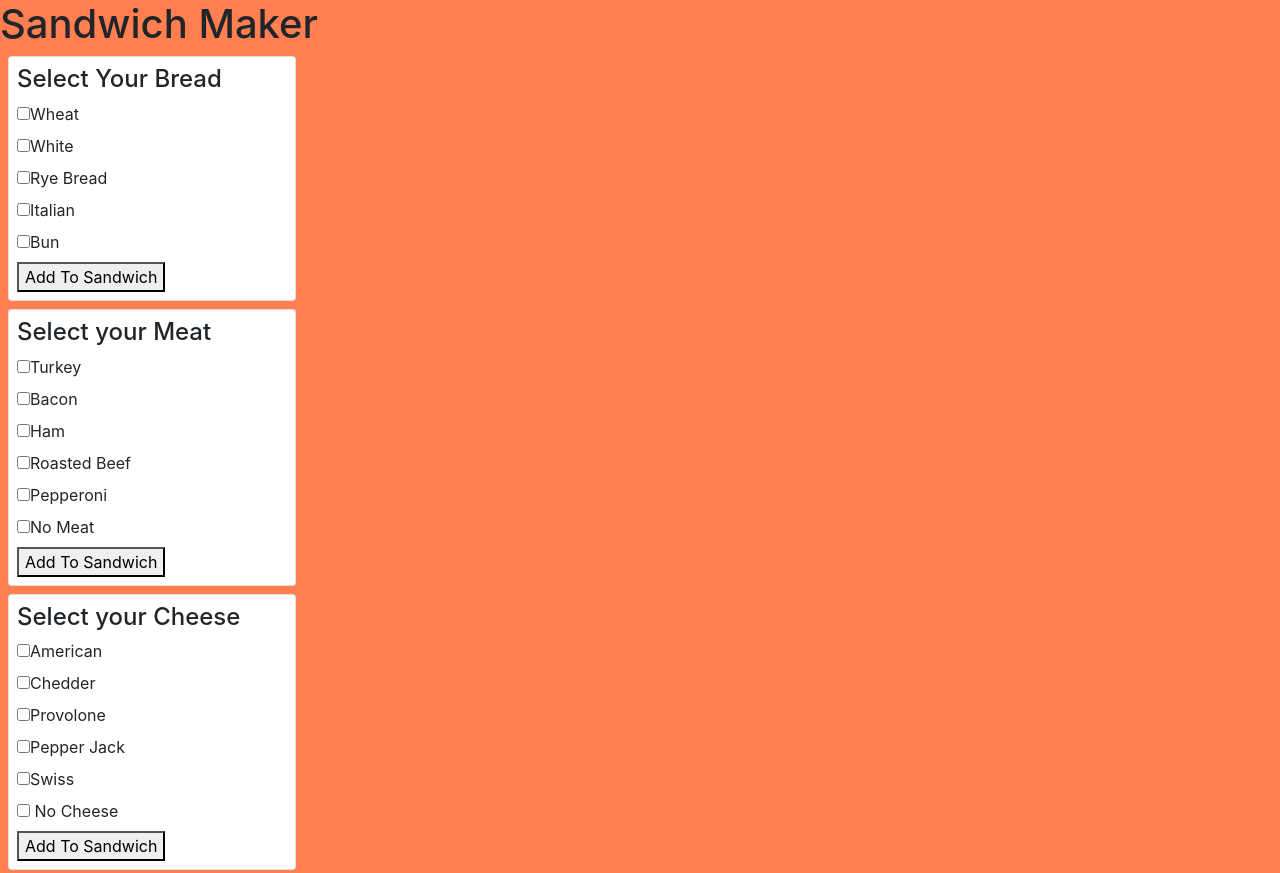
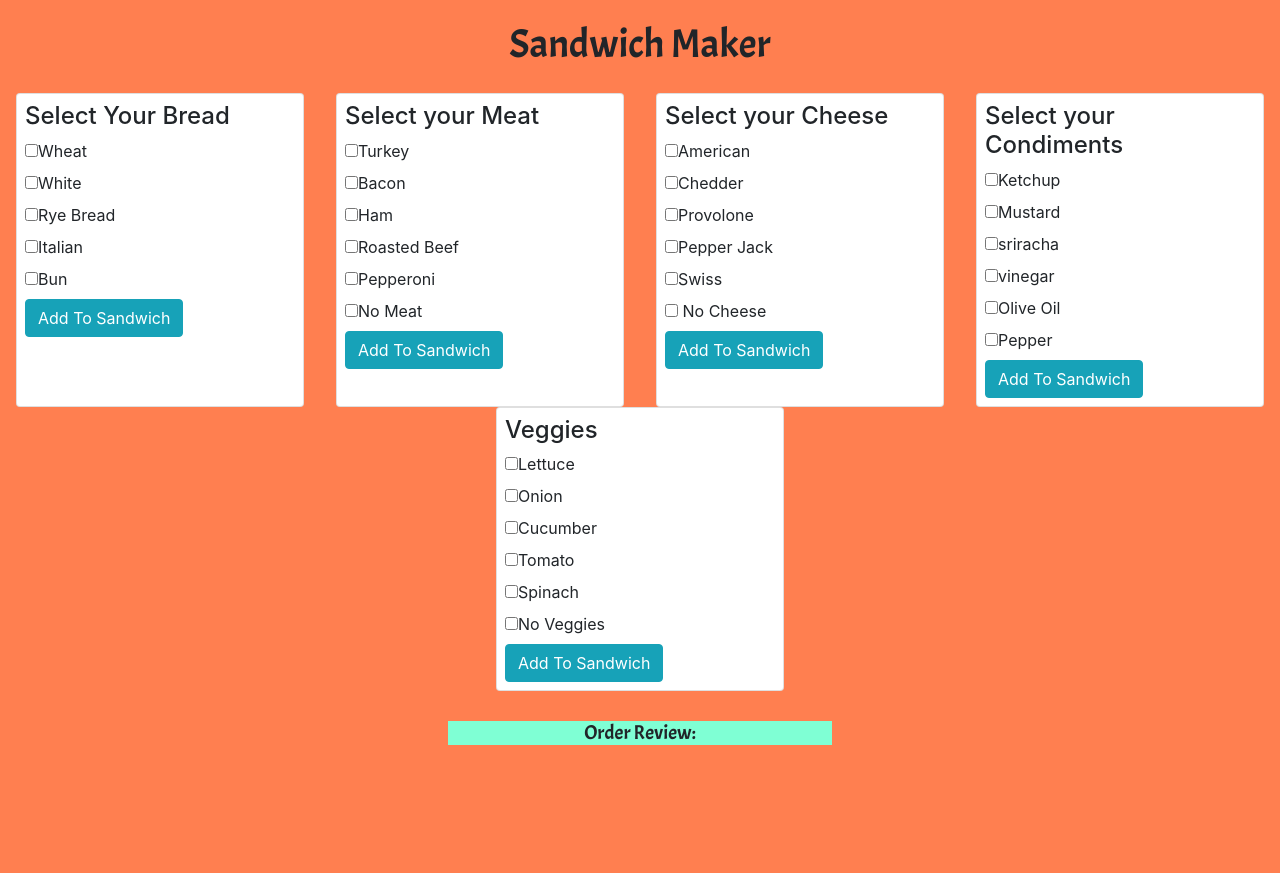
Before and after one commit to ripalpate/sandwich-maker, a plain HTML site: page index.html in a window 1280 px wide. Shown: the top 873 px of the page. After the commit the page ends 800 px from the top, so only its background shows below. Drawn offline with nearby package versions, Linux system fonts and the light colour scheme.

Commit message:
added some styles

```diff
--- a/index.html
+++ b/index.html
@@ -4,13 +4,16 @@
     <meta name="viewport" content="width=device-width, initial-scale=1.0">
     <meta http-equiv="X-UA-Compatible" content="ie=edge">
     <title>Sandwich Maker</title>
+    <link href="https://fonts.googleapis.com/css?family=Acme|Shadows+Into+Light" rel="stylesheet">
     <link rel="stylesheet" href="https://maxcdn.bootstrapcdn.com/bootstrap/4.0.0/css/bootstrap.min.css" integrity="sha384-Gn5384xqQ1aoWXA+058RXPxPg6fy4IWvTNh0E263XmFcJlSAwiGgFAW/dAiS6JXm" crossorigin="anonymous">
     <link rel="stylesheet" href="main.css">
 </head>
 <body>
-    <h1 class="main-heading">Sandwich Maker</h1>
+    <div class="main-heading">
+        <h1>Sandwich Maker</h1>
+    </div>
     <div id="sandwich-form">
-        <div class="card m-2 p-2" style="width: 18rem;">
+        <div class="card p-2" style="width: 18rem;">
             <h4>Select Your Bread</h4>
             <div class="">
               <label class="d-block"><input type="checkbox" name="bread" value="wheat" class="bread">Wheat</label>
@@ -18,10 +21,10 @@
               <label class="d-block"><input type="checkbox" name="bread" value="rye" class="bread">Rye Bread</label>
               <label class="d-block"><input type="checkbox" name="bread" value="italian" class="bread" >Italian</label>
               <label><input type="checkbox" name="bread" value="bun" class="bread">Bun</label>
-              <button id="breadButton" class="d-block">Add To Sandwich</button>
+              <button id="breadButton" class="d-block btn btn-info">Add To Sandwich</button>
             </div>
         </div>
-        <div class="card m-2 p-2" style="width: 18rem;">
+        <div class="card p-2" style="width: 18rem;">
             <h4> Select your Meat</h4>
             <div>
               <label class="d-block"><input type="checkbox" name="meat" value="turkey" class="meat">Turkey</label>
@@ -30,10 +33,10 @@
               <label class="d-block"><input type="checkbox" name="meat" value="beef" class="meat">Roasted Beef</label>
               <label class="d-block"><input type="checkbox"name="meat" value="pepperoni" class="meat">Pepperoni</label>
               <label class="d-block"><input type="checkbox"name="meat" value="nomeat" class="meat">No Meat</label>
-              <button class="d-block" id="meatButton">Add To Sandwich</button>
+              <button class="d-block btn btn-info" id="meatButton">Add To Sandwich</button>
             </div>
         </div>
-        <div class="card m-2 p-2" style="width: 18rem;">
+        <div class="card p-2" style="width: 18rem;">
             <h4>Select your Cheese</h4>
             <div>
               <label class="d-block"><input type="checkbox"name="cheese" value="american" class="cheese">American</label>
@@ -42,10 +45,10 @@
               <label class="d-block"><input type="checkbox"name="cheese" value="pepperjack" class="cheese">Pepper Jack</label>
               <label class="d-block"><input type="checkbox"name="cheese" value="swiss" class="cheese">Swiss</label>
               <label class="d-block"><input type="checkbox"name="cheese" value="nocheese" class="cheese"> No Cheese</label>
-              <button class="d-block" id="cheeseButton">Add To Sandwich</button>
+              <button class="d-block btn btn-info" id="cheeseButton">Add To Sandwich</button>
             </div>
         </div>
-        <div class="card m-2 p-2" style="width: 18rem;">
+        <div class="card p-2" style="width: 18rem;">
             <h4> Select your Condiments</h4>
             <div>
               <label class="d-block"><input type="checkbox"name="condiments" value="ketchup" class="condiments">Ketchup</label>
@@ -54,10 +57,10 @@
               <label class="d-block"><input type="checkbox"name="condiments" value="vinegar" class="condiments">vinegar</label>
               <label class="d-block"><input type="checkbox"name="condiments" value="oliveoil" class="condiments">Olive Oil</label>
               <label class="d-block"><input type="checkbox"name="condiments" value="pepper" class="condiments">Pepper</label>
-              <button class="d-block" id="condimentsButton">Add To Sandwich</button>
+              <button class="d-block btn btn-info" id="condimentsButton">Add To Sandwich</button>
             </div>
         </div>
-        <div class="card m-2 p-2" style="width: 18rem;">
+        <div class="card p-2" style="width: 18rem;">
             <h4>Veggies</h4>
             <div>
               <label class="d-block"><input type="checkbox"name="veggies" value="lettuce" class="veggies">Lettuce</label>
@@ -66,13 +69,13 @@
               <label class="d-block"><input type="checkbox"name="veggies" value="tomato" class="veggies">Tomato</label>
               <label class="d-block"><input type="checkbox"name="veggies" value="spinach" class="veggies">Spinach</label>
               <label class="d-block"><input type="checkbox"name="veggies" value="noveggies" class="veggies">No Veggies</label>
-              <button class="d-block" id="veggiesButton">Add To Sandwich</button>
+              <button class="d-block btn btn-info" id="veggiesButton">Add To Sandwich</button>
             </div>
         </div>
     </div>
 
-    <div>
-      <h5>Order Review:</h5>
+    <div class="text-center review">
+      <h5 class="order-heading">Order Review:</h5>
       <div id="ingredient-type"></div>
       <div id="order-review"></div>
   </div>
--- a/main.css
+++ b/main.css
@@ -1,3 +1,26 @@
 body {
     background-color: coral;
 }
+.main-heading{
+    text-align: center;
+    font-size: 2em;
+    margin-top: 20px;
+    margin-bottom: 25px;
+    font-family: 'Acme', sans-serif;
+}
+
+#sandwich-form{
+    display: flex;
+    flex-direction: row;
+    flex-wrap: wrap;
+    justify-content: space-around;
+    margin-bottom: 30px;
+}
+.review{
+    background-color: aquamarine;
+    width: 30%;
+    margin:0 auto;
+}
+.order-heading{
+    font-family: 'Acme', sans-serif;
+}
```
